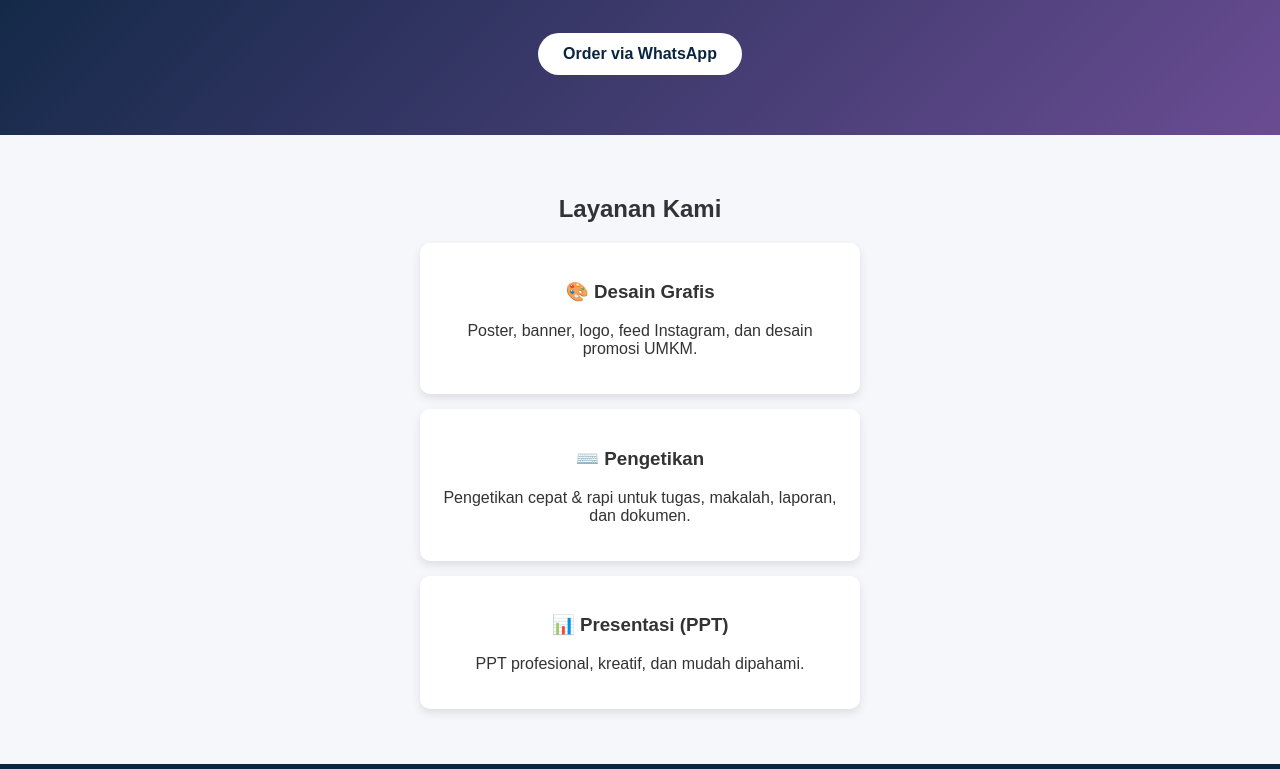
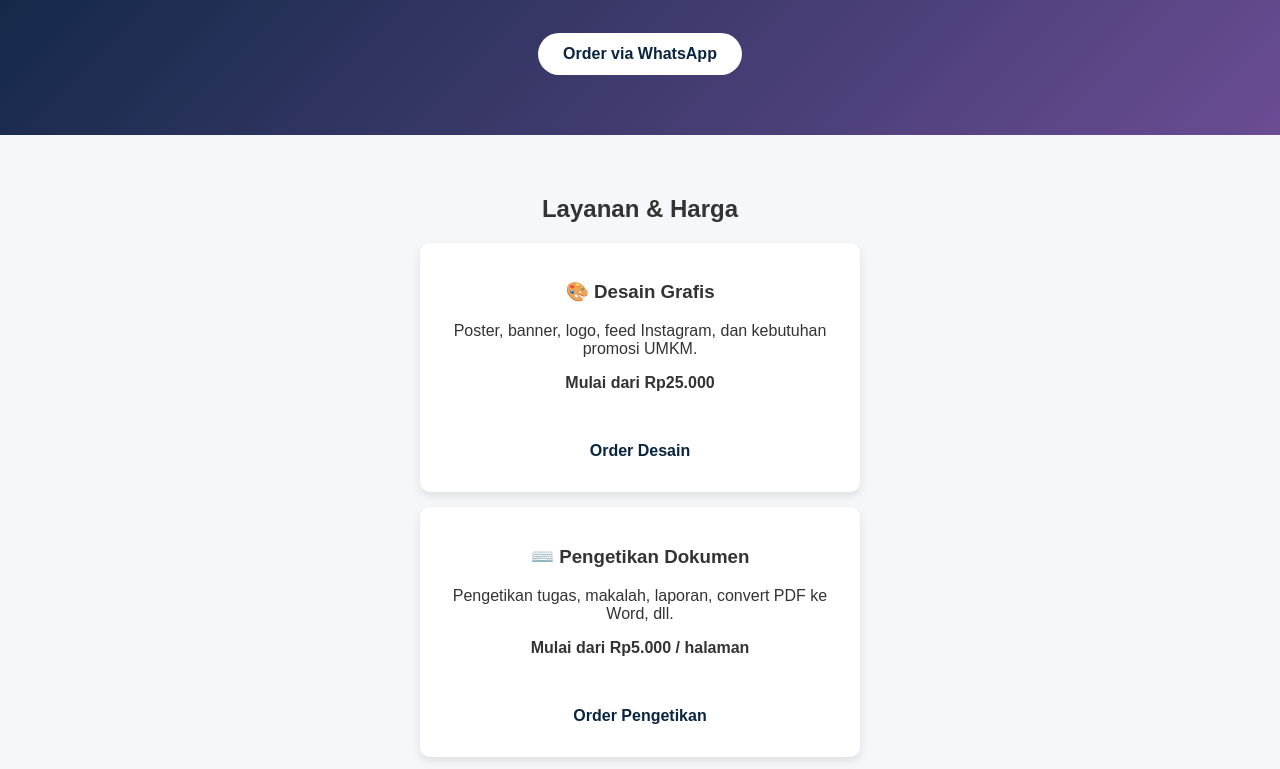
Before and after one commit to mikutwicee/vsrimdigi.github.io, a plain HTML site: page index.html in a window 1280 px wide. Shown: the part 161-930 px from the top of the page. Drawn offline with Linux system fonts and the light colour scheme.

Commit message:
index.html

```diff
--- a/index.html
+++ b/index.html
@@ -14,24 +14,43 @@
 </header>
 
 <section class="services">
-  <h2>Layanan Kami</h2>
+  <h2>Layanan & Harga</h2>
 
   <div class="card">
     <h3>🎨 Desain Grafis</h3>
-    <p>Poster, banner, logo, feed Instagram, dan desain promosi UMKM.</p>
+    <p>
+      Poster, banner, logo, feed Instagram, dan kebutuhan promosi UMKM.
+    </p>
+    <strong>Mulai dari Rp25.000</strong><br><br>
+    <a href="https://wa.me/6282272979710?text=Halo%20vSrim%20Digi,%20saya%20ingin%20order%20jasa%20desain%20grafis" class="btn">
+      Order Desain
+    </a>
   </div>
 
   <div class="card">
-    <h3>⌨️ Pengetikan</h3>
-    <p>Pengetikan cepat & rapi untuk tugas, makalah, laporan, dan dokumen.</p>
+    <h3>⌨️ Pengetikan Dokumen</h3>
+    <p>
+      Pengetikan tugas, makalah, laporan, convert PDF ke Word, dll.
+    </p>
+    <strong>Mulai dari Rp5.000 / halaman</strong><br><br>
+    <a href="https://wa.me/6282272979710?text=Halo%20vSrim%20Digi,%20saya%20ingin%20order%20jasa%20pengetikan" class="btn">
+      Order Pengetikan
+    </a>
   </div>
 
   <div class="card">
     <h3>📊 Presentasi (PPT)</h3>
-    <p>PPT profesional, kreatif, dan mudah dipahami.</p>
+    <p>
+      PPT profesional, kreatif, cocok untuk pelajar & UMKM.
+    </p>
+    <strong>Mulai dari Rp20.000</strong><br><br>
+    <a href="https://wa.me/6282272979710?text=Halo%20vSrim%20Digi,%20saya%20ingin%20order%20jasa%20PPT" class="btn">
+      Order PPT
+    </a>
   </div>
 
 </section>
+
 
 <section class="cta">
   <h2>Siap Bekerja Sama?</h2>
```
